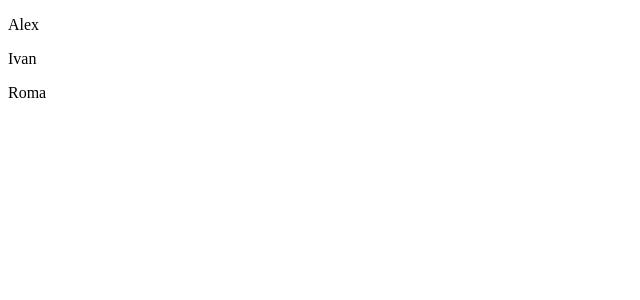
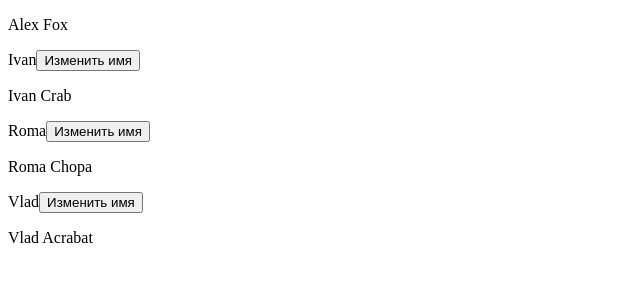
Before and after one commit to YaroslavOkrema/React, a React (Create React App) app in the folder 5.01/: page / in a window 1280 px wide. Shown: the top 300 px of the page, without its empty margins (0-640 px from the left). Built offline with nearby package versions, Linux system fonts and the light colour scheme.

Commit message:
feat: props

```diff
--- a/5.01/src/App.jsx
+++ b/5.01/src/App.jsx
@@ -1,17 +1,54 @@
 import React from "react";
+import UserName from "./UserName";
 
-const USERS = [
-    { name: 'Alex'},
-    { name: 'Ivan' },
-    { name: 'Roma' },
+let USERS = [
+    { id: 1, name: 'Alex', surname: 'Fox', age: 20},
+    { id: 2, name: 'Ivan', surname: 'Crab', age: 21},
+    { id: 3, name: 'Roma', surname: 'Chopa', age: 23},
+    { id: 4, name: 'Vlad', surname: 'Acrabat', age: 24},
 ];
 
 const App = () => {
+    const changeName = (id, newName) => {
+        USERS.map((user) => {
+            if (user.id === id) {
+                return {
+                    id: user.id,
+                    name: newName,
+                    surname: user.surname,
+                    age: user.age,
+                };
+            }
+
+            return user;
+        });
+    };
+
+    const data = [];
+        {USERS.map((user, index) => (
+            data.push(
+                <div>
+                    <UserName
+                        userName={user.name}
+                        userSurname={user.surname}
+                        userAge={user.age}
+                        changeName={changeName}
+                        /*test="hello"
+                        test2={1321}
+                        test3={true}
+                        test4={{hello: 'world'}}
+                        test5={{test: '123'}}
+                        test6={() => {}}
+                        test7={'qwe'}
+                        test8*/
+                    />
+                </div>
+            )
+        ));
+        }
     return (
         <div>
-            {USERS.map((user, index) => (
-                <p key={user.name}>{user.name}</p>
-            ))}
+            {data}
         </div>
     );
 }
--- /dev/null
+++ b/5.01/src/UserName.jsx
@@ -0,0 +1,18 @@
+import React from "react";
+
+const UserName = (props) => {
+  console.log(props);
+  return (
+      <>
+        {props.userAge > 20 ? (
+            <p>
+              {props.userName}
+              <button>Изменить имя</button>
+            </p>
+        ) : null}
+        <p>{props.userName} {props.userSurname}</p>
+      </>
+  );
+};
+
+export default UserName;
```
